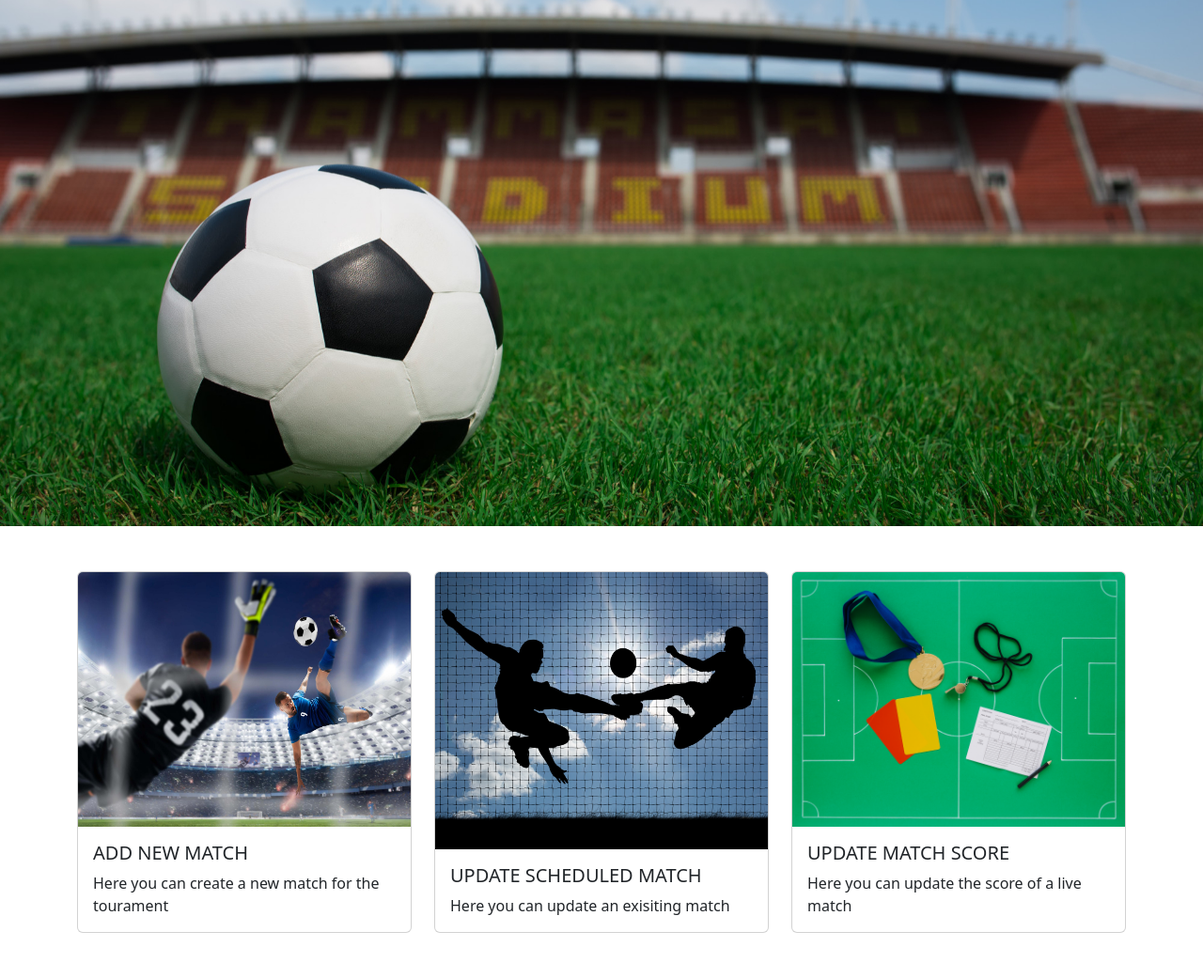
After one commit to IramDhrubo31/futbol, a PHP site: page /adminPortal.html in a window 1280 px wide. The commit adds this page. Shown: the whole page at 94% size. Run offline with PHP 8.4, Linux system fonts and the light colour scheme.

Commit message:
updated admin login and created admin panel

```diff
--- /dev/null
+++ b/adminPortal.html
@@ -0,0 +1,67 @@
+<!DOCTYPE html>
+<html lang="en">
+<head>
+    <meta charset="UTF-8">
+    <meta name="viewport" content="width=device-width, initial-scale=1.0">
+    <title>Admin Portal</title>
+    <link rel="stylesheet" href="css/adminPortal.css">
+    <link href="https://cdn.jsdelivr.net/npm/bootstrap@5.3.2/dist/css/bootstrap.min.css" rel="stylesheet" integrity="sha384-T3c6CoIi6uLrA9TneNEoa7RxnatzjcDSCmG1MXxSR1GAsXEV/Dwwykc2MPK8M2HN" crossorigin="anonymous">
+    <link rel="stylesheet" href="https://cdnjs.cloudflare.com/ajax/libs/font-awesome/6.5.1/css/all.min.css">
+</head>
+<body>
+    <header>
+        <nav>
+
+        </nav>
+        <div id="hero">
+
+        </div>
+    </header>
+    <main>
+        <section id="section1">
+
+        </section>
+
+        <section id="section2" class="mt-5 mb-5">
+            <div class="container">
+                <div class="row row-cols-1 row-cols-md-3 g-4">
+                    <div class="col">
+                        <div class="card h-100">
+                          <img src="images/add-match-image.jpg" class="card-img-top h-100" alt="...">
+                          <div class="card-body">
+                            <h5 class="card-title">ADD NEW MATCH</h5>
+                            <p class="card-text">Here you can create a new match for the tourament</p>
+                          </div>
+                        </div>
+                    </div>
+
+                    <div class="col">
+                        <div class="card h-100">
+                          <img src="images/update-scheduled-match.jpg" class="card-img-top h-100" alt="...">
+                          <div class="card-body">
+                            <h5 class="card-title">UPDATE SCHEDULED MATCH</h5>
+                            <p class="card-text">Here you can update an exisiting match</p>
+                          </div>
+                        </div>
+                    </div>
+
+                    <div class="col">
+                        <div class="card h-100">
+                          <img src="images/update-match-score-image.jpg" class="card-img-top h-100" alt="...">
+                          <div class="card-body">
+                            <h5 class="card-title">UPDATE MATCH SCORE</h5>
+                            <p class="card-text">Here you can update the score of a live match</p>
+                          </div>
+                        </div>
+                    </div>
+
+                </div>
+            </div>
+        </section>
+    </main>
+
+    <script src="https://cdn.jsdelivr.net/npm/bootstrap@5.3.2/dist/js/bootstrap.bundle.min.js" integrity="sha384-C6RzsynM9kWDrMNeT87bh95OGNyZPhcTNXj1NW7RuBCsyN/o0jlpcV8Qyq46cDfL" crossorigin="anonymous"></script>
+    <script src="https://cdn.jsdelivr.net/npm/@popperjs/core@2.11.8/dist/umd/popper.min.js" integrity="sha384-I7E8VVD/ismYTF4hNIPjVp/Zjvgyol6VFvRkX/vR+Vc4jQkC+hVqc2pM8ODewa9r" crossorigin="anonymous"></script>
+    <script src="https://cdn.jsdelivr.net/npm/bootstrap@5.3.2/dist/js/bootstrap.min.js" integrity="sha384-BBtl+eGJRgqQAUMxJ7pMwbEyER4l1g+O15P+16Ep7Q9Q+zqX6gSbd85u4mG4QzX+" crossorigin="anonymous"></script>
+</body>
+</html>
--- /dev/null
+++ b/css/adminPortal.css
@@ -0,0 +1,19 @@
+/* section img{
+    background-image: url(../images/football_tactics_concept_background.jpg);
+    height: 100px;
+    width: auto;
+    background-position: center;
+    background-repeat: no-repeat;
+    background-size: cover;
+} */
+*{
+    margin: 0;
+}
+
+#hero{
+    background-image: url(/images/soccer-ball-grass-with-stadium-background.jpg);
+    height: 70vh;
+    background-position: center;
+    background-repeat: no-repeat;
+    background-size: cover;
+}
```
Also changed, not shown: adminLogin.html (+6 -6 lines), css/adminLogin.css (+7 -4 lines), images/add-match-image.jpg (added), images/soccer-into-goal-success-concept.jpg (added), images/update-match-score-image.jpg (added), images/update-scheduled-match.jpg (added).
